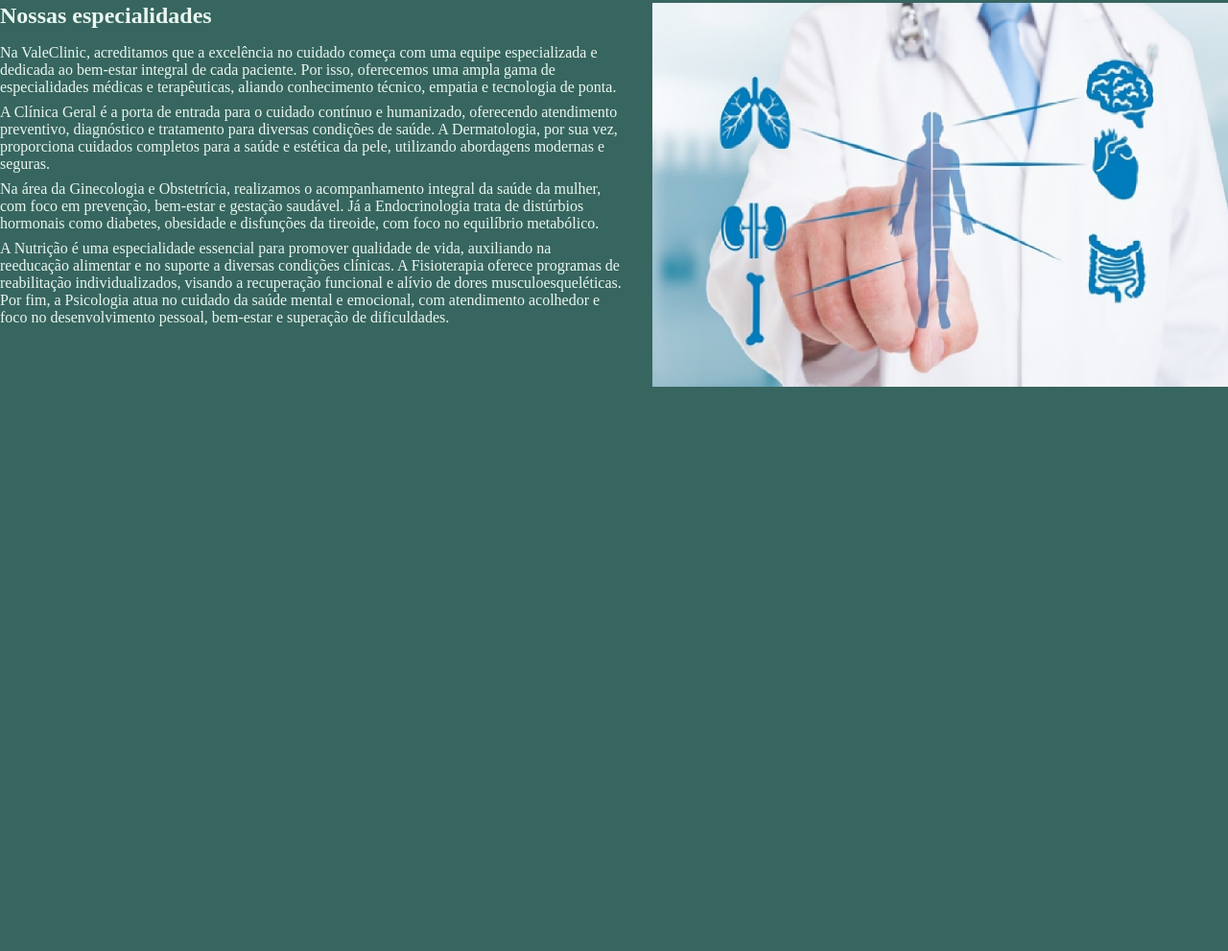
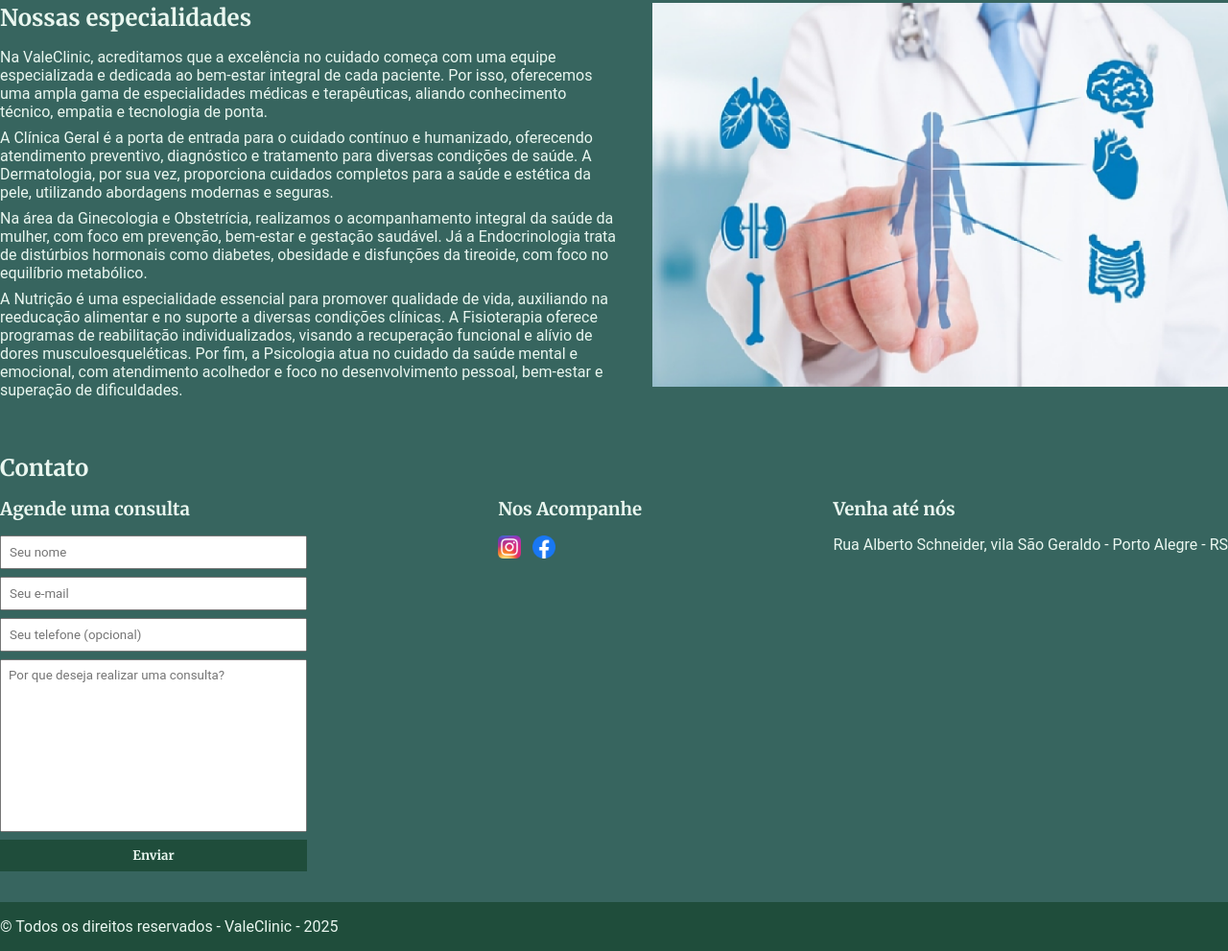
Before and after one commit to VitorV9/Projeto1-MedPage, a plain HTML site: page index.html in a window 1280 px wide. Shown: the part 548-1539 px from the top of the page at 96% size. Before the commit the page ends 975 px from the top, so only its background shows below. Drawn offline with Linux system fonts and the light colour scheme.

Commit message:
Adicionando seção de contato e rodapé e finalizando

```diff
--- a/index.html
+++ b/index.html
@@ -5,6 +5,8 @@
     <meta name="viewport" content="width=device-width, initial-scale=1.0">
     <title>ValeClinic</title>
     <link rel="stylesheet" href="main.css">
+
+    <link href="https://fonts.googleapis.com/css2?family=Merriweather:wght@700&family=Open+Sans:wght@400&display=swap" rel="stylesheet">
 </head>
 <body>
     <header>
@@ -61,5 +63,50 @@
             </div>
             <img class="clinic-specialties" src="./Images/Specialties-Clinic.png" alt="Especialidades da clinica">
     </section>
+    <section id="contact">
+        <div class="container">
+            <h2>Contato</h2>
+            <div class="contact-methods">
+                <div>
+                    <h3>Agende uma consulta</h3>
+                    <form>
+                        <input type="text" placeholder="Seu nome" required/>
+                        <input type="email" placeholder="Seu e-mail" required />
+                        <input type="tel" placeholder="Seu telefone (opcional)" />
+                        <textarea placeholder="Por que deseja realizar uma consulta?" required></textarea>
+                        <button type="submit">Enviar</button>
+                    </form>
+                </div>
+                <div>
+                    <h3>Nos Acompanhe</h3>
+                    <ul class="social-links">
+                        <li>
+                            <a href="#" title="Siga-nos no instagram">
+                                <img src="./images/instagram.png" alt="Logo do instagram" />
+                            </a>
+                        </li>
+                        <li>
+                            <a href="#" title="Siga-nos no Facebook">
+                                <img src="./images/facebook.png" alt="Logo do Facebook" />
+                            </a>
+                        </li>
+                    </ul>
+                </div>
+                <div>
+                    <h3>Venha até nós</h3>
+                    <p>
+                        Rua Alberto Schneider, vila São Geraldo - Porto Alegre - RS
+                    </p>
+                </div>
+            </div>
+        </div>
+    </section>
+    <footer>
+        <div class="container">
+            <p>
+                &copy; Todos os direitos reservados - ValeClinic - 2025
+            </p>
+        </div>
+    </footer>
 </body>
 </html>
--- a/main.css
+++ b/main.css
@@ -3,6 +3,22 @@
     margin:  0;
     padding: 0;
     box-sizing: border-box;
+}
+
+/*Este seletor adicionar a fonte Merriweather ao menu, ao titulo sobre e a seção de contato*/
+/*Além de remover a propriedade do navegador de deixar "gorda" a fonte*/
+header,
+section h2,
+section h3,
+form button {
+    font-family: 'Merriweather', serif;
+    font-weight: 700;
+}
+
+/*Este seltor aplica a fonte Opens a toda a página, incluindo inputs*/
+body,input, textarea{
+    font-family: 'Roboto' , sans-serif;
+    font-weight: 400;
 }
 
 /*Este seletor altera a cor de fundo geral da página*/
@@ -97,3 +113,79 @@ section p {
 .clinic-specialties {
     margin-left: 32px;
 }
+
+/*Este seletor limita as logos das redes socias*/
+.social-links img {
+    height: 24px;
+}
+
+/*Este seletor coloca os logos de redes um do lado do outro, além adicionar uma margem entre eles*/
+.social-links li{
+    display: inline;
+    margin-right: 8px;
+}
+
+/*Este seletor retira os riscos abaixo dos logos*/
+.social-links li a {
+    text-decoration: none;
+}
+
+/*Este seletor deixa cada subseção de contato separado em blocos*/
+#contact .container {
+    display: block;
+}
+
+/*Este seletor deixa os blocos subsções antes separados pelo seletor anterior um do lado do outro*/
+/*Além de espaçar essas subseções*/
+.contact-methods {
+    display: flex;
+    justify-content: space-between;
+}
+
+/*Este seletor faz com que os campos do formulário fiquem um do lado do outro*/
+/*Além de limitar sua largura, seu espaçamento interno e margem inferior entre eles*/
+form input,
+form textarea,
+form button {
+    display: block;
+    width: 320px;
+    margin-bottom: 8px;
+    padding: 8px;
+}
+
+/*Este seletor impede que o textarea seja aumentado pelo usuário, além de aumentar seu tamanho*/
+form textarea {
+    resize: none;
+    height: 180px;
+}
+
+/*Este seletor adicionar uma margem aos titulos das subseções h3*/
+section h3 {
+    margin-bottom: 16px;
+}
+
+/*Este seletor adiciona a mesma cor de fundo e de escrita padrão da página ao botão*/
+/*Além de retirar sua borda preta padrão e mudar seu cursor ao passar por cima*/
+form button {
+    background-color: #1F4D3B;
+    color: #EAF7F0;
+    border: none;
+    cursor: pointer;
+}
+
+/*Este pseudo seletor faz com que a forma do cursor mude ao passar sobre o botão*/
+form button:hover {
+    background-color: #9dfad6;
+}
+
+/*Este seletor muda a cor da borda dos campos*/
+input:focus, textarea:focus{
+    outline-color: #1F4D3B;
+}
+
+/*Este seletor muda a cor de fundo do rodapé, da sua escrita e seu espaçamento*/
+footer {
+    background-color: #1F4D3B;
+    color: #EAF7F0;
+    padding: 16px 0;
+}
```
Also changed, not shown: Images/facebook.png (added), Images/instagram.png (added), 1 other file.
